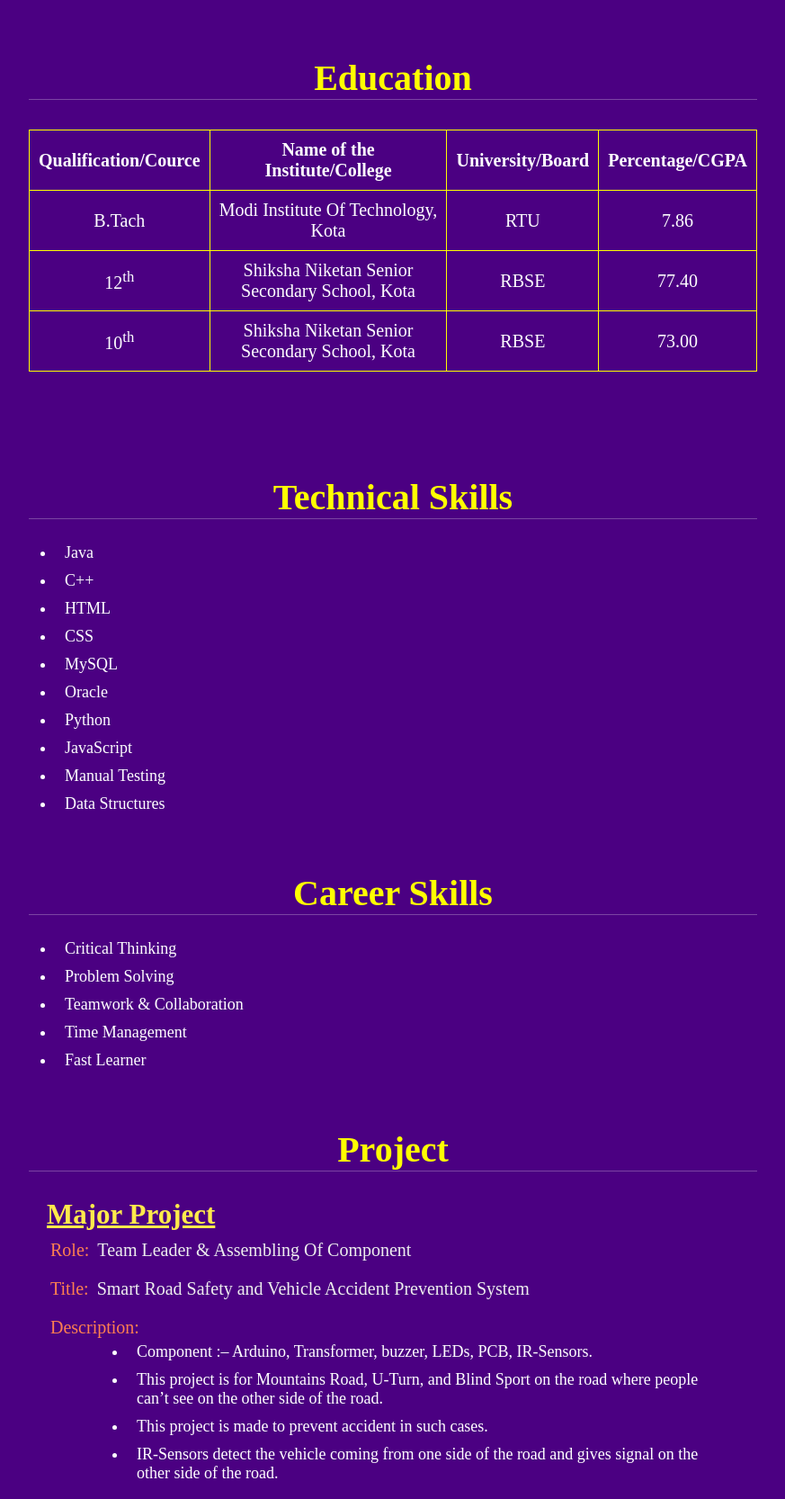
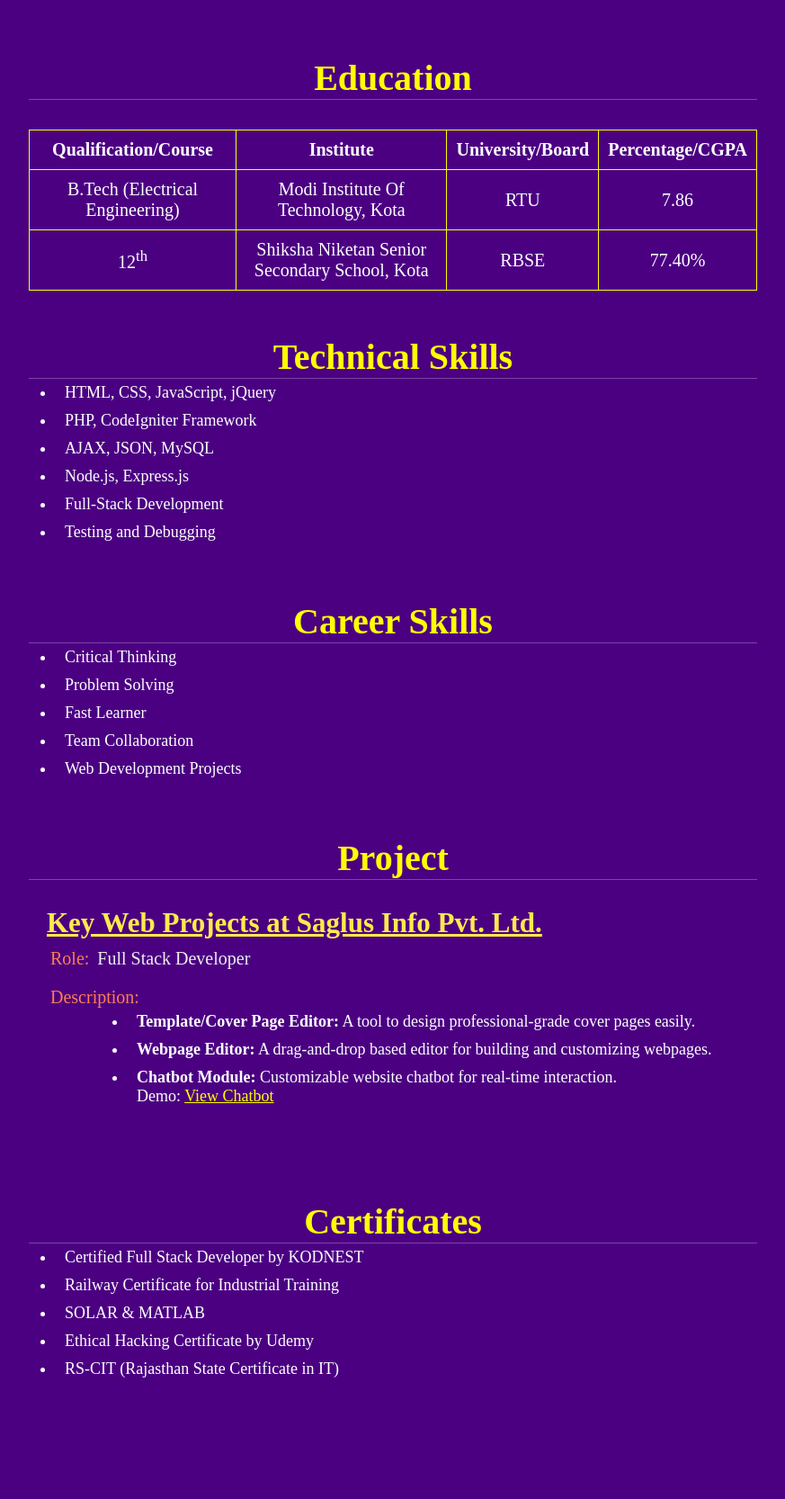
Before and after one commit to gahlot-tarun/tarun.profile.github.io, a plain HTML site: page index.html in a window 1280 px wide. Shown: the part 724-2390 px from the top of the page at 90% size, without its empty margins (378-1251 px from the left). After the commit the page ends 2261 px from the top, so only its background shows below. Drawn offline with Linux system fonts and the light colour scheme.

Commit message:
Update index.html

```diff
--- a/index.html
+++ b/index.html
@@ -1,17 +1,19 @@
 <!DOCTYPE html>
 <html lang="en">
+<head>
+    <meta charset="UTF-8">
+    <meta name="viewport" content="width=device-width, initial-scale=1.0">
     <link rel="stylesheet" href="Style.css">
-<head>
-       <title>Resume</title>
+    <title>Tarun Gahlot - Portfolio</title>
 </head>
 <body>
     <header>
         <div class="user">
-       <img src="1.jpg">
+            <img src="1.jpg" alt="Profile Picture">
             <h5 class="nm">Tarun Gahlot</h5>
-       <p class="jb">An Electrical Engineer</p>
-       <p class="r">OR</p>
-       <p class="jb">Full Stack Developer</p>
+            <p class="jb">Jr. Web Developer</p>
+            <p class="r">at Saglus Info Pvt. Ltd.</p>
+            <p class="jb">Full Stack Developer (PHP + JS)</p>
         </div>
         <nav class="nv">
             <ul>
@@ -24,6 +26,7 @@
             </ul>
         </nav>
     </header>
+
     <section class="Details" id="Details">
         <h1 class="heading"><span>Details About Me</span></h1>
         <div class="Row">
@@ -44,17 +47,18 @@
             </div>
         </div>
     </section>
+
     <section class="Education" id="Education">
         <h1 class="title"><span>Education</span></h1><br><br><br>
         <table>
             <tr>
-                <th>Qualification/Cource</th>
-                <th>Name of the Institute/College</th>
+                <th>Qualification/Course</th>
+                <th>Institute</th>
                 <th>University/Board</th>
                 <th>Percentage/CGPA</th>
             </tr>
             <tr>
-                <td>B.Tach</td>
+                <td>B.Tech (Electrical Engineering)</td>
                 <td>Modi Institute Of Technology, Kota</td>
                 <td>RTU</td>
                 <td>7.86</td>
@@ -63,101 +67,61 @@
                 <td>12<sup>th</sup></td>
                 <td>Shiksha Niketan Senior Secondary School, Kota</td>
                 <td>RBSE</td>
-                <td>77.40</td>
-            </tr>
-            <tr>
-                <td>10<sup>th</sup></td>
-                <td>Shiksha Niketan Senior Secondary School, Kota</td>
-                <td>RBSE</td>
-                <td>73.00</td>
+                <td>77.40%</td>
             </tr>
         </table>
     </section>
-    <br><br><br><br><br><br>
+
     <section class="Technical Skills" id="Technical Skills">
         <h1 class="head"><span>Technical Skills</span></h1>
-        <br><br>
-        <div>
         <ul id="lis">
-            <li>Java</li>
-            <li>C++</li>
-            <li>HTML</li>
-            <li>CSS</li>
-            <li>MySQL</li>
-            <li>Oracle</li>
-            <li>Python</li>
-            <li>JavaScript</li>
-            <li>Manual Testing</li>
-            <li>Data Structures</li>
+            <li>HTML, CSS, JavaScript, jQuery</li>
+            <li>PHP, CodeIgniter Framework</li>
+            <li>AJAX, JSON, MySQL</li>
+            <li>Node.js, Express.js</li>
+            <li>Full-Stack Development</li>
+            <li>Testing and Debugging</li>
         </ul>
-    </div>
     </section>
 
     <section class="Career Skills" id="Career Skills">
         <h1 class="heading"><span>Career Skills</span></h1>
-        <br><br>
-        <div>
         <ul id="lis">
             <li>Critical Thinking</li>
             <li>Problem Solving</li>
-                <li>Teamwork & Collaboration</li>
-                <li>Time Management</li>
             <li>Fast Learner</li>
+            <li>Team Collaboration</li>
+            <li>Web Development Projects</li>
         </ul>
-        </div>
     </section>
 
     <section class="Project" id="Project">
         <h1 class="heading"><span>Project</span></h1>
         <div class="Row">
             <div class="det">
-                <h2 class="heading1"><span><u>Major Project</u></span></h2>
-                <h3><span>Role: </span>Team Leader & Assembling Of Component</h3>
-                <h3><span>Title: </span>Smart Road Safety and Vehicle Accident Prevention System</h3>
+                <h2 class="heading1"><span><u>Key Web Projects at Saglus Info Pvt. Ltd.</u></span></h2>
+                <h3><span>Role: </span>Full Stack Developer</h3>
                 <h3><span>Description: </span>
                     <ul id="lis">
-                        <li>Component :– Arduino, Transformer, buzzer, LEDs, PCB, IR-Sensors.</li>
-                        <li>This project is for Mountains Road, U-Turn, and Blind Sport on the road where people can’t see on the other side of the road.</li>
-                        <li>This project is made to prevent accident in such cases.</li>
-                        <li>IR-Sensors detect the vehicle coming from one side of the road and gives signal on the other side of the road.</li>
+                        <li><strong>Template/Cover Page Editor:</strong> A tool to design professional-grade cover pages easily.</li>
+                        <li><strong>Webpage Editor:</strong> A drag-and-drop based editor for building and customizing webpages.</li>
+                        <li><strong>Chatbot Module:</strong> Customizable website chatbot for real-time interaction.
+                            <br>Demo: <a style="color:yellow;" href="https://tarun.humanizzer.com/app/chat/chatbot_popup.html" target="_blank">View Chatbot</a></li>
                     </ul>
                 </h3>
             </div>
         </div>
-        <div class="Row">
-            <div class="det">
-                <h2 class="heading1"><span><u>Minor Project</u></span></h2>
-                <h3><span>Role: </span>Self Learning Project</h3>
-                <h3><span>Title: </span>A Stand-Alone Application of Implementating Data structures</h3>
-                <h3><span>Description: </span>
-                    <ul id="lis">
-                        <li>This Project Concentrates On the Implementation of Linear Data Structures Like:- Array, Stack,  Queue,
-                            Circular Queue, Singly Linked List, Doubly  Linked List</li>
-                        <li>In computer science, a data structure is a data organization, management, and storage format that is usually
-                            chosen for efficient access to data.</li>
-                        <li>The Main agenda of the project is to showcase the operations and working of different linear data structures.</li>
-                    </ul>
-                </h3>
-                <h3><span>Programming Language: </span>Java</h3>
-                <h3><span>Concepts Used: </span>Swings, OOPS, Arrays, classes, methods.</h3>
-                <h3><span>Tolls Used: </span>Eclips IDE.</h3>
-                <h3><span>Plugin Used:  </span>Window Builder(To create JFrames).</h3>
-            </div>
-        </div>
     </section>
+
     <section class="Certificates" id="Certificates">
         <h1 class="heading"><span>Certificates</span></h1>
-        <br><br>
-        <div>
         <ul id="lis">
             <li>Certified Full Stack Developer by KODNEST</li>
             <li>Railway Certificate for Industrial Training</li>
             <li>SOLAR & MATLAB</li>
             <li>Ethical Hacking Certificate by Udemy</li>
-                <li>Rajasthan State Certificate in Information Technology(RS-CIT)</li>
+            <li>RS-CIT (Rajasthan State Certificate in IT)</li>
         </ul>
-        </div>
     </section>
-    <br><br><br>
 </body>
 </html>
```
Lines whose indentation alone changed are shown as unchanged.
